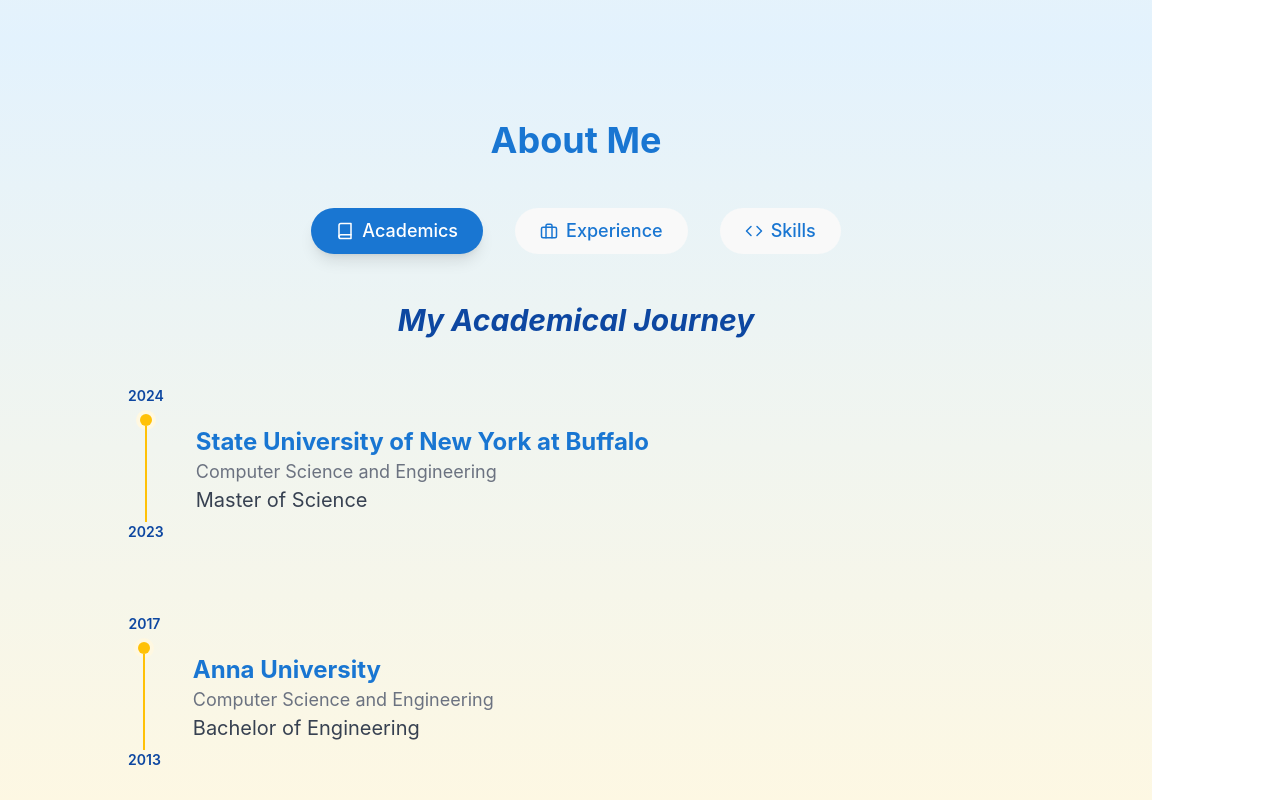
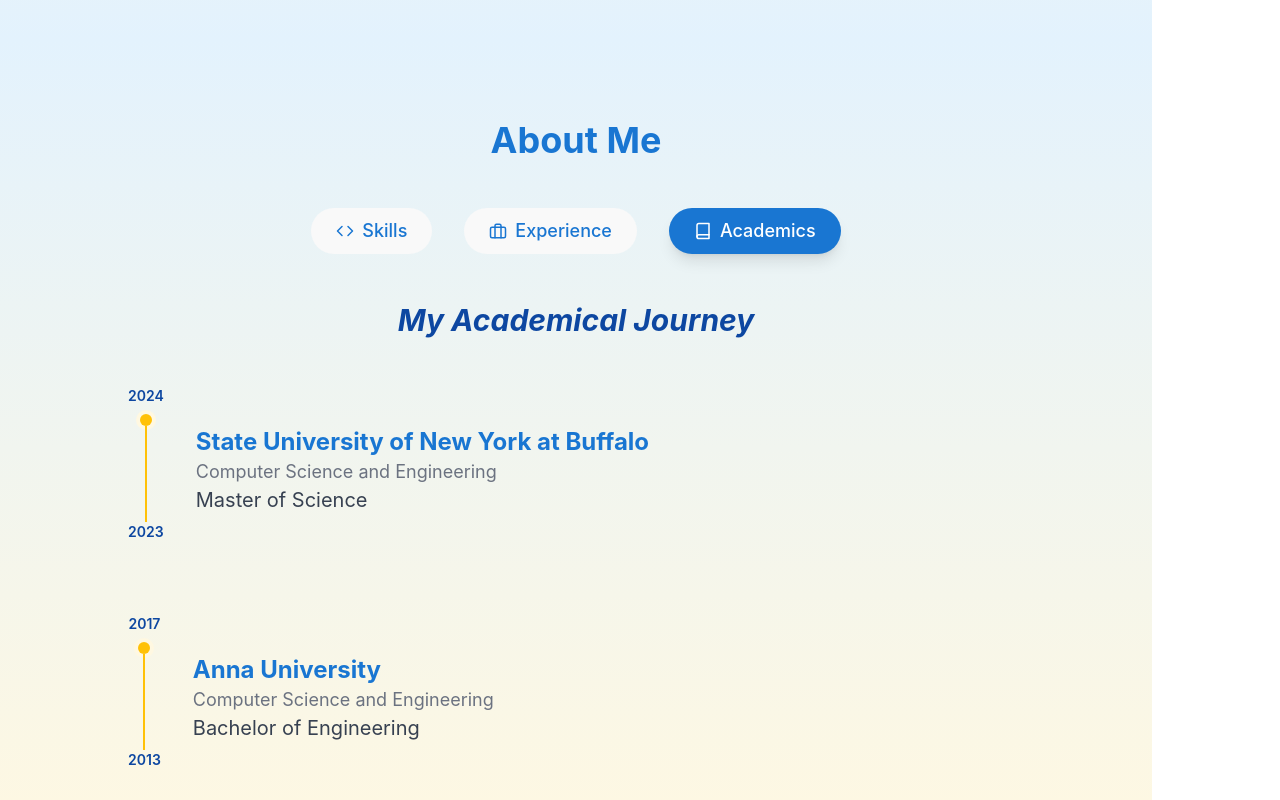
Before and after one commit to Bhargavi-Krish-15/portfolio, a React (Vite) app: page / in a window 1280 px wide. Shown: the part 760-1560 px from the top of the page. Built offline with nearby package versions, Linux system fonts and the light colour scheme.

Commit message:
added experience in brief

```diff
--- a/src/components/About.jsx
+++ b/src/components/About.jsx
@@ -1,3 +1,253 @@
+import { useState } from "react";
+import { FiBook, FiBriefcase, FiCode, FiFolder } from "react-icons/fi";
+import Skills from './Skills';
+
+function About() {
+  const [activeTab, setActiveTab] = useState("academics");
+    const [expandedExp, setExpandedExp] = useState(null);
+
+  const education = [
+    {
+      title: "Master of Science",
+      institution: "State University of New York at Buffalo",
+      major: "Computer Science and Engineering",
+      start_year: "2023",
+      end_year: "2024"
+    },
+    {
+      title: "Bachelor of Engineering ",
+      institution: "Anna University",
+       major: "Computer Science and Engineering",
+      start_year: "2013",
+      end_year: "2017"
+    },
+  ];
+
+  const experience = [
+    {
+      title: "Software Engineer",
+      company: "Juhomi | Chennai, India",
+      start_year: "2021",
+      end_year:"2023",
+      link: "https://www.juhomi.com",
+      description: [
+      "Program developer: Contributed as a Full-Stack Web Developer for a US-based startup client",
+      "Led the development, maintenance, and re-factoring, accounting for 40% of the dynamic web application using Ruby on Rails",
+      "Achieved a 5% increase in web traffic and maintained web engagement",
+      "Integrated third-party APIs for mailing and data analytics",
+      "Collaborated with interdisciplinary team to optimize website performance"
+    ]
+    },
+    {
+      title: "Associate Software Engineer",
+      company: "Accenture | Chennai, India",
+      start_year: "2017",
+      end_year:"2019",
+      link: "https://www.accenture.com/us-en",
+      description: [
+      "Manual Tester: Improved SAP EWM system stability by reducing defects by 15%",
+      "Performed Unit and Smoke Testing on SAP EWM system components",
+      "Utilized SAP MM tools for warehouse management tasks",
+      "Prepared test plans and executed end-to-end functional testing",
+      "Collaborated with the Automation Testing Team"
+    ]
+    },
+  ];
+
+  const skills = [
+    { category: "Tools", items: ["VS Code", "Atom", "Sublime Text", "Git", "Docker"] },
+    { category: "Languages", items: ["Ruby on Rails", "Python", "JavaScript", "Java", "C++"] },
+    { category: "Frameworks & Libraries", items: ["React", "Django", "Ruby Gems", "Devise"] },
+    { category: "Web Development", items: ["HTML5", "CSS3", "Tailwind CSS", "Bootstrap"] },
+    { category: "Platforms & Databases", items: ["AWS", "Heroku", "MySQL", "PostgreSQL"] },
+    { category: "Testing Tools", items: ["RSpec", "Capybara", "SAP Testing"] },
+  ];
+
+  return (
+    <section id="about" className="py-20 bg-gradient-to-b from-[#E3F2FD] to-[#FFF8E1]">
+      <div className="container mx-auto px-6 max-w-6xl">
+        {/* Section Header */}
+        <h2 className="text-4xl font-bold text-center text-[#1976D2] mb-12">About Me</h2>
+
+        {/* Tabs */}
+        <div className="flex justify-center gap-8 mb-12">
+          <button
+            onClick={() => setActiveTab("skills")}
+            className={`flex items-center px-6 py-2 rounded-full text-lg font-medium transition-all ${
+              activeTab === "skills"
+                ? "bg-[#1976D2] text-white shadow-lg"
+                : "text-[#1976D2] hover:bg-[#1976D2]/10"
+            }`}
+          >
+            <FiCode className="mr-2" /> Skills
+          </button>
+           <button
+            onClick={() => setActiveTab("experience")}
+            className={`flex items-center px-6 py-2 rounded-full text-lg font-medium transition-all ${
+              activeTab === "experience"
+                ? "bg-[#1976D2] text-white shadow-lg"
+                : "text-[#1976D2] hover:bg-[#1976D2]/10"
+            }`}
+          >
+            <FiBriefcase className="mr-2" /> Experience
+          </button>
+          <button
+            onClick={() => setActiveTab("academics")}
+            className={`flex items-center px-6 py-2 rounded-full text-lg font-medium transition-all ${
+              activeTab === "academics"
+                ? "bg-[#1976D2] text-white shadow-lg"
+                : "text-[#1976D2] hover:bg-[#1976D2]/10"
+            }`}
+          >
+            <FiBook className="mr-2" /> Academics
+          </button>
+
+        </div>
+
+        {/* Content */}
+        <div>
+          {/* Academics Tab */}
+        {activeTab === "academics" && (
+            <>
+                <h3 className="text-3xl font-bold text-center mb-12 text-[#0D47A1] italic">My Academical Journey</h3>
+                <div className="relative flex flex-col items-start space-y-16 max-w-4xl mx-auto">
+                    {education.map((edu, index) => (
+                        <div key={index} className="relative flex items-start gap-8">
+                        {/* Timeline */}
+                        <div className="flex flex-col items-center">
+                            {/* End Year */}
+                            <span className="text-sm font-semibold text-[#0D47A1] mb-2">{edu.end_year}</span>
+                            {/* Circle */}
+                            <div className="w-[12px] h-[12px] rounded-full bg-[#FFC107] ring-4 ring-[#FFF8E1]"></div>
+                            {/* Line */}
+                            {/* {index !== education.length - 1 && ( */}
+                            <div className="w-[2px] h-24 bg-[#FFC107]"></div>
+                            {/* )} */}
+                            <span className="text-sm font-semibold text-[#0D47A1] mb-2">{edu.start_year}</span>
+                            {/* Start Year */}
+                            {/* {index === education.length - 1 && (
+                            <span className="text-sm font-semibold text-[#0D47A1] mt-2">{edu.start_year}</span>
+                            )} */}
+                        </div>
+
+                        {/* Education Details */}
+                        <div className="relative size-150 top-10">
+                            <h4 className="text-2xl font-bold text-[#1976D2]">{edu.institution}</h4>
+                            <p className="text-lg text-gray-500">{edu.major}</p>
+                            <p className="text-xl text-gray-700">{edu.title}</p>
+                            {/* <p className="text-gray-500">
+                            {edu.start_year} - {edu.end_year}
+                            </p> */}
+                        </div>
+                    </div>
+                ))}
+            </div>
+            </>
+        )}
+
+
+        {/* Experience Tab */}
+           {activeTab === "experience" && (
+        <>
+            <h3 className="text-3xl font-bold text-center mb-12 text-[#0D47A1] italic">
+            My Professional Journey
+            </h3>
+            <div className="relative flex flex-col items-start space-y-16 max-w-4xl mx-auto">
+            {experience.map((exp, index) => (
+                <div key={index} className="relative flex items-start gap-8">
+                    <div className="flex flex-col items-center">
+                        <span className="text-sm font-semibold text-[#0D47A1] mb-2">
+                        {exp.end_year}
+                        </span>
+                        <div className="w-[12px] h-[12px] rounded-full bg-[#FFC107] ring-4 ring-[#FFF8E1]"></div>
+                        <div className="w-[2px] h-24 bg-[#FFC107]"></div>
+                        <span className="text-sm font-semibold text-[#0D47A1] mb-2">
+                        {exp.start_year}
+                        </span>
+                    </div>
+
+                <div className="relative size-150 top-10">
+                        <button
+                            onClick={() => setExpandedExp(expandedExp === index ? null : index)}
+                            className="text-left hover:opacity-80 transition-opacity w-full"
+                        >
+                            <div className="group hover:bg-[#FFF8E1] p-2 rounded-lg transition-all duration-300">
+                                <h4 className="text-2xl font-bold text-[#1976D2] group-hover:text-[#FFA000] transition-colors">
+                                    {exp.company}
+                                </h4>
+                                <p className="text-lg text-gray-500 group-hover:text-[#1976D2] transition-colors">
+                                    {exp.title}
+                                </p>
+                            </div>
+                        </button>
+
+                        {expandedExp === index && (
+                            <div className="mt-4 pl-4 border-l-2 border-[#FFC107]">
+                                <ul className="space-y-2">
+                                    {exp.description.map((item, i) => (
+                                        <li key={i} className="text-gray-700">• {item}</li>
+                                    ))}
+                                    <li>• <a
+                                        href={exp.link}
+                                        className="text-[#1976D2] hover:text-[#FFA000] transition-colors"
+                                    >
+                                        Company site
+                                    </a></li>
+                                </ul>
+                            </div>
+                        )}
+                    </div>
+
+                </div>
+            ))}
+            </div>
+        </>
+        )}
+
+
+          {/* Skills Tab */}
+          {activeTab === "skills" && (
+            <>
+              {/* <h3 className="text-3xl font-bold text-center mb-8 text-[#0D47A1]">Things I learned ..</h3>
+              <div className="grid grid-cols-1 md:grid-cols-2 lg:grid-cols-3 gap-x-8 gap-y-12">
+                {skills.map((skill, index) => (
+                  <div key={index}>
+                    <h4 className="text-xl font-bold mb-4">{skill.category}</h4>
+                    <ul className="space-y-2">
+                      {skill.items.map((item, i) => (
+                        <li key={i} className="text-gray-700">
+                          • {item}
+                        </li>
+                      ))}
+                    </ul>
+                  </div>
+                ))}
+              </div> */}
+              {/* <a href="#projects" className="text-[#1976D2] hover:text-[#FFA000] text-2xl transition-colors absolute right-20">
+                            <FiFolder />
+              </a> */}
+              <a
+                href="#projects"
+                className="group flex flex-col items-center text-[#1976D2] hover:text-[#FFA000] transition-colors absolute right-20"
+                >
+                <FiFolder className="text-2xl" />
+                <span className="absolute top-8 text-sm font-medium opacity-0 group-hover:opacity-100 transition-opacity duration-300">
+                    Projects
+                </span>
+                </a>
+                <skills />
+            </>
+          )
+          }
+        </div>
+      </div>
+    </section>
+  );
+}
+
+export default About;
+
+
 // function About() {
 //   return (
 //     <section id="about" className="py-20 bg-gray-50">
@@ -49,202 +299,3 @@
 // }
 
 // export default About;
-
-import { useState } from "react";
-import { FiBook, FiBriefcase, FiCode } from "react-icons/fi";
-import Skills from './Skills';
-
-function About() {
-  const [activeTab, setActiveTab] = useState("academics");
-
-  const education = [
-    {
-      title: "Master of Science",
-      institution: "State University of New York at Buffalo",
-      major: "Computer Science and Engineering",
-      start_year: "2023",
-      end_year: "2024"
-    },
-    {
-      title: "Bachelor of Engineering ",
-      institution: "Anna University",
-       major: "Computer Science and Engineering",
-      start_year: "2013",
-      end_year: "2017"
-    },
-  ];
-
-  const experience = [
-    {
-      title: "Software Engineer",
-      company: "Juhomi | Chennai, India",
-      start_year: "2021",
-      end_year:"2023"
-    },
-    {
-      title: "Associate Software Engineer",
-      company: "Accenture | Chennai, India",
-      start_year: "2017",
-      end_year:"2019"
-    },
-  ];
-
-  const skills = [
-    { category: "Tools", items: ["VS Code", "Atom", "Sublime Text", "Git", "Docker"] },
-    { category: "Languages", items: ["Ruby on Rails", "Python", "JavaScript", "Java", "C++"] },
-    { category: "Frameworks & Libraries", items: ["React", "Django", "Ruby Gems", "Devise"] },
-    { category: "Web Development", items: ["HTML5", "CSS3", "Tailwind CSS", "Bootstrap"] },
-    { category: "Platforms & Databases", items: ["AWS", "Heroku", "MySQL", "PostgreSQL"] },
-    { category: "Testing Tools", items: ["RSpec", "Capybara", "SAP Testing"] },
-  ];
-
-  return (
-    <section id="about" className="py-20 bg-gradient-to-b from-[#E3F2FD] to-[#FFF8E1]">
-      <div className="container mx-auto px-6 max-w-6xl">
-        {/* Section Header */}
-        <h2 className="text-4xl font-bold text-center text-[#1976D2] mb-12">About Me</h2>
-
-        {/* Tabs */}
-        <div className="flex justify-center gap-8 mb-12">
-          <button
-            onClick={() => setActiveTab("academics")}
-            className={`flex items-center px-6 py-2 rounded-full text-lg font-medium transition-all ${
-              activeTab === "academics"
-                ? "bg-[#1976D2] text-white shadow-lg"
-                : "text-[#1976D2] hover:bg-[#1976D2]/10"
-            }`}
-          >
-            <FiBook className="mr-2" /> Academics
-          </button>
-          <button
-            onClick={() => setActiveTab("experience")}
-            className={`flex items-center px-6 py-2 rounded-full text-lg font-medium transition-all ${
-              activeTab === "experience"
-                ? "bg-[#1976D2] text-white shadow-lg"
-                : "text-[#1976D2] hover:bg-[#1976D2]/10"
-            }`}
-          >
-            <FiBriefcase className="mr-2" /> Experience
-          </button>
-          <button
-            onClick={() => setActiveTab("skills")}
-            className={`flex items-center px-6 py-2 rounded-full text-lg font-medium transition-all ${
-              activeTab === "skills"
-                ? "bg-[#1976D2] text-white shadow-lg"
-                : "text-[#1976D2] hover:bg-[#1976D2]/10"
-            }`}
-          >
-            <FiCode className="mr-2" /> Skills
-          </button>
-        </div>
-
-        {/* Content */}
-        <div>
-          {/* Academics Tab */}
-        {activeTab === "academics" && (
-            <>
-                <h3 className="text-3xl font-bold text-center mb-12 text-[#0D47A1] italic">My Academical Journey</h3>
-                <div className="relative flex flex-col items-start space-y-16 max-w-4xl mx-auto">
-                    {education.map((edu, index) => (
-                        <div key={index} className="relative flex items-start gap-8">
-                        {/* Timeline */}
-                        <div className="flex flex-col items-center">
-                            {/* End Year */}
-                            <span className="text-sm font-semibold text-[#0D47A1] mb-2">{edu.end_year}</span>
-                            {/* Circle */}
-                            <div className="w-[12px] h-[12px] rounded-full bg-[#FFC107] ring-4 ring-[#FFF8E1]"></div>
-                            {/* Line */}
-                            {/* {index !== education.length - 1 && ( */}
-                            <div className="w-[2px] h-24 bg-[#FFC107]"></div>
-                            {/* )} */}
-                            <span className="text-sm font-semibold text-[#0D47A1] mb-2">{edu.start_year}</span>
-                            {/* Start Year */}
-                            {/* {index === education.length - 1 && (
-                            <span className="text-sm font-semibold text-[#0D47A1] mt-2">{edu.start_year}</span>
-                            )} */}
-                        </div>
-
-                        {/* Education Details */}
-                        <div className="relative size-150 top-10">
-                            <h4 className="text-2xl font-bold text-[#1976D2]">{edu.institution}</h4>
-                            <p className="text-lg text-gray-500">{edu.major}</p>
-                            <p className="text-xl text-gray-700">{edu.title}</p>
-                            {/* <p className="text-gray-500">
-                            {edu.start_year} - {edu.end_year}
-                            </p> */}
-                        </div>
-                    </div>
-                ))}
-            </div>
-            </>
-        )}
-
-
-          {/* Experience Tab */}
-          {activeTab === "experience" && (
-            <>
-                <h3 className="text-3xl font-bold text-center mb-12 text-[#0D47A1] italic">My Professional Journey</h3>
-                <div className="relative flex flex-col items-start space-y-16 max-w-4xl mx-auto">
-                    {experience.map((exp, index) => (
-                        <div key={index} className="relative flex items-start gap-8">
-                        {/* Timeline */}
-                        <div className="flex flex-col items-center">
-                            {/* End Year */}
-                            <span className="text-sm font-semibold text-[#0D47A1] mb-2">{exp.end_year}</span>
-                            {/* Circle */}
-                            <div className="w-[12px] h-[12px] rounded-full bg-[#FFC107] ring-4 ring-[#FFF8E1]"></div>
-                            {/* Line */}
-                            {/* {index !== education.length - 1 && ( */}
-                            <div className="w-[2px] h-24 bg-[#FFC107]"></div>
-                            {/* )} */}
-                            <span className="text-sm font-semibold text-[#0D47A1] mb-2">{exp.start_year}</span>
-                            {/* Start Year */}
-                            {/* {index === education.length - 1 && (
-                            <span className="text-sm font-semibold text-[#0D47A1] mt-2">{edu.start_year}</span>
-                            )} */}
-                        </div>
-
-                        {/* Education Details */}
-                        <div className="relative size-150 top-10">
-                            <h4 className="text-2xl font-bold text-[#1976D2]">{exp.company}</h4>
-                            <p className="text-lg text-gray-500">{exp.title}</p>
-                            {/* <p className="text-xl text-gray-700">{exp.title}</p> */}
-                            {/* <p className="text-gray-500">
-                            {edu.start_year} - {edu.end_year}
-                            </p> */}
-                        </div>
-                    </div>
-                ))}
-            </div>
-            </>
-        )}
-
-          {/* Skills Tab */}
-          {activeTab === "skills" && (
-            <>
-              {/* <h3 className="text-3xl font-bold text-center mb-8 text-[#0D47A1]">Things I learned ..</h3>
-              <div className="grid grid-cols-1 md:grid-cols-2 lg:grid-cols-3 gap-x-8 gap-y-12">
-                {skills.map((skill, index) => (
-                  <div key={index}>
-                    <h4 className="text-xl font-bold mb-4">{skill.category}</h4>
-                    <ul className="space-y-2">
-                      {skill.items.map((item, i) => (
-                        <li key={i} className="text-gray-700">
-                          • {item}
-                        </li>
-                      ))}
-                    </ul>
-                  </div>
-                ))}
-              </div> */}
-              <skills></skills>
-            </>
-          )
-          }
-        </div>
-      </div>
-    </section>
-  );
-}
-
-export default About;
--- a/src/components/Projects.jsx
+++ b/src/components/Projects.jsx
@@ -49,7 +49,7 @@
     <section id="projects" className="py-20 bg-gradient-to-b from-[#E3F2FD] to-[#FFF8E1]">
       <div className="container mx-auto px-4 max-w-6xl">
         <h2 className="text-4xl font-bold mb-12 text-center text-[#1976D2]">
-          Academic Projects
+          Projects
         </h2>
         <div className="grid md:grid-cols-2 gap-8">
           {projects.map((project, index) => (
```
